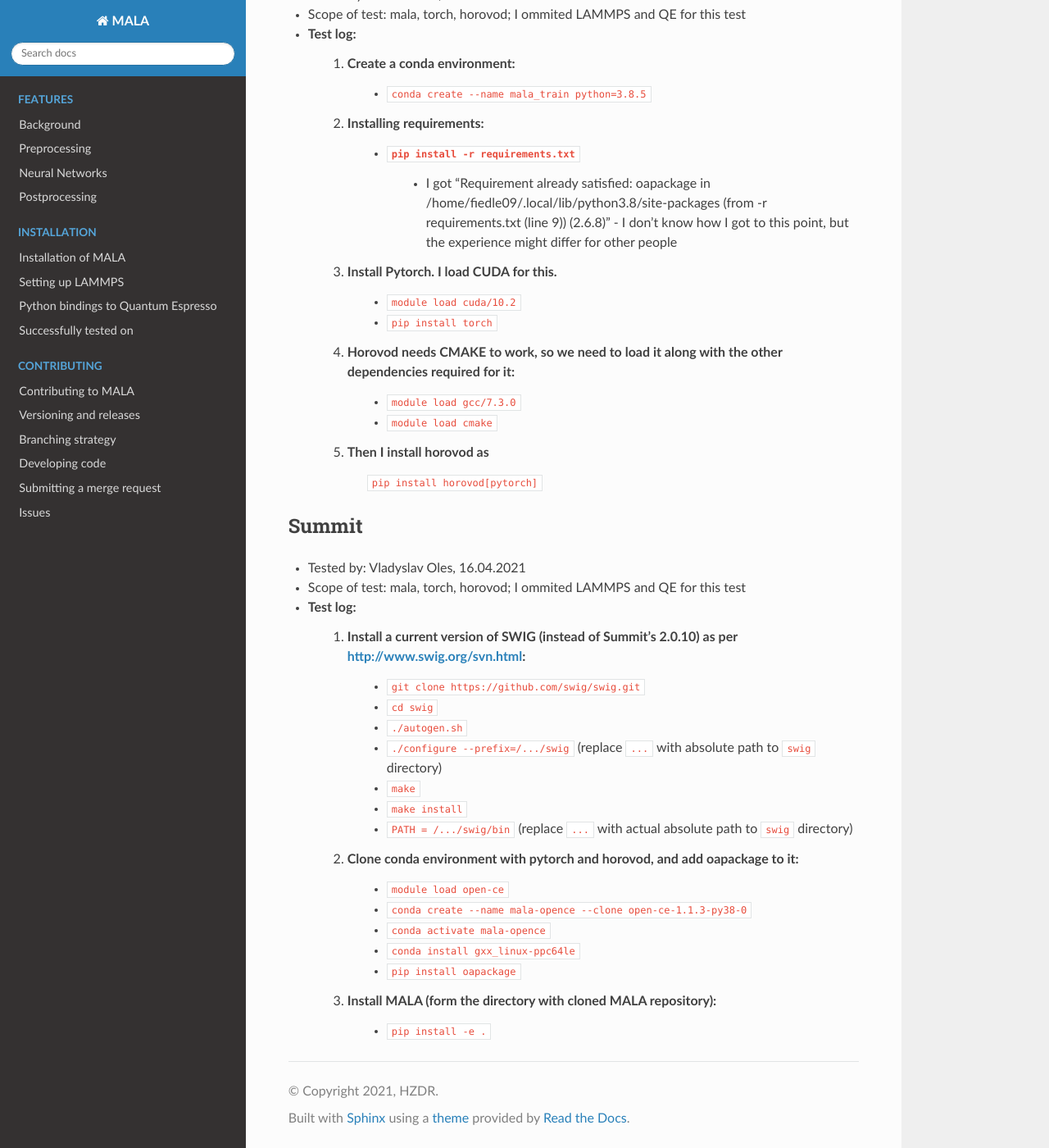
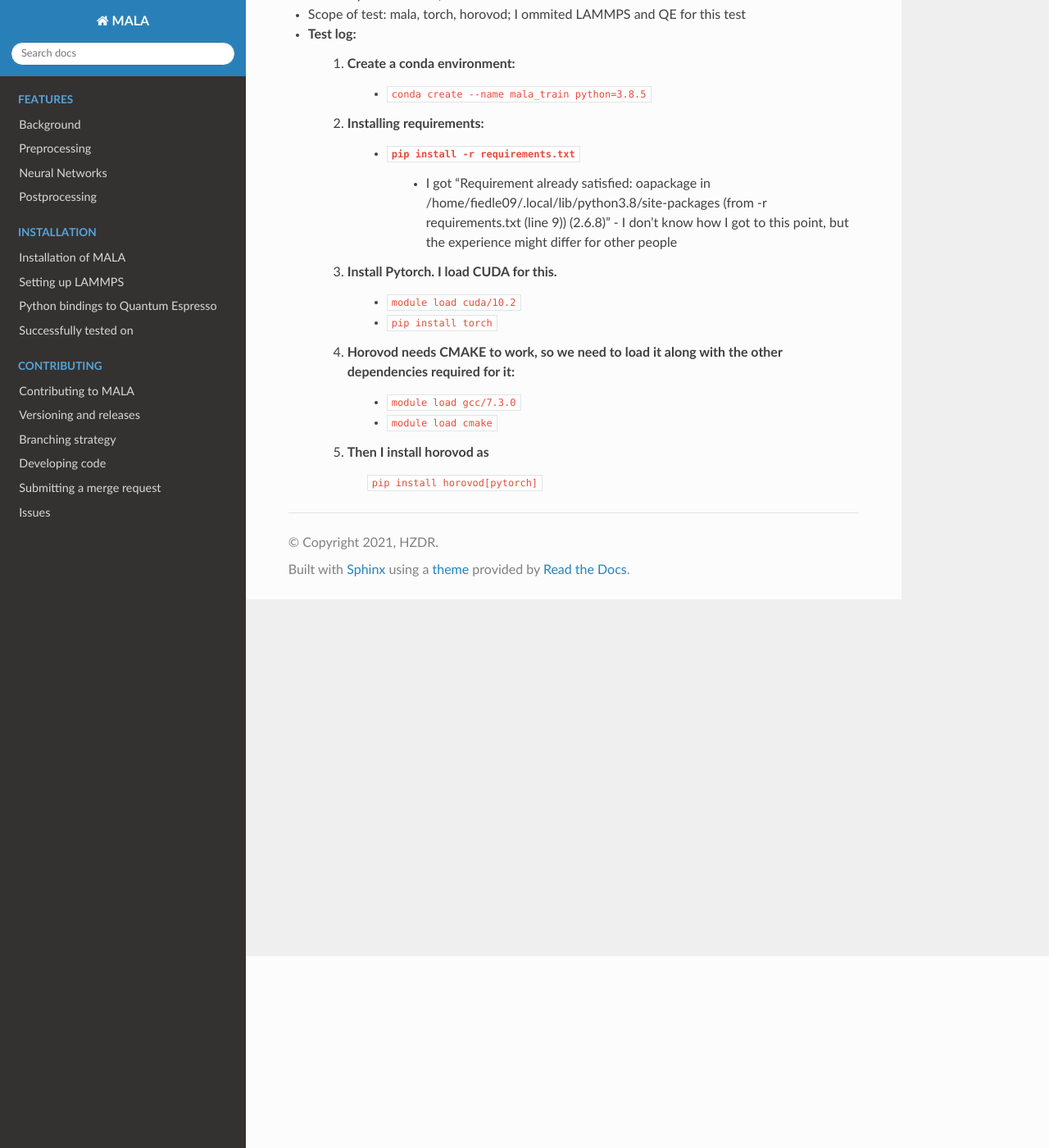
Before and after one commit to mala-project/mala, a Sphinx documentation site: the page built from docs/source/install/install_on_cluster.rst, in a window 1280 px wide and 1400 px high, scrolled down 234 px. Shown: the whole window at 82% size. Built offline with Sphinx 7.4.7 and the Read the Docs theme 2.0.0, drawn with Linux system fonts in a browser that asks for light colours; pages that are not in the unit, such as notebooks, are missing from menus.

Commit message:
Revert "added Summit installation instructions"

```diff
--- a/docs/source/install/install_on_cluster.rst
+++ b/docs/source/install/install_on_cluster.rst
@@ -23,28 +23,3 @@ hemera5
 
     5. Then I install horovod as
         ``pip install horovod[pytorch]``
-
-Summit
-*******************
-
-- Tested by: Vladyslav Oles, 16.04.2021
-- Scope of test: mala, torch, horovod; I ommited LAMMPS and QE for this test
-- Test log:
-    1. Install a current version of SWIG (instead of Summit's 2.0.10) as per http://www.swig.org/svn.html:
-        - ``git clone https://github.com/swig/swig.git``
-        - ``cd swig``
-        - ``./autogen.sh``
-        - ``./configure --prefix=/.../swig`` (replace ``...`` with absolute path to ``swig`` directory)
-        - ``make``
-        - ``make install``
-        - ``PATH = /.../swig/bin`` (replace ``...`` with actual absolute path to ``swig`` directory)
-
-    2. Clone conda environment with pytorch and horovod, and add oapackage to it:
-        - ``module load open-ce``
-        - ``conda create --name mala-opence --clone open-ce-1.1.3-py38-0``
-        - ``conda activate mala-opence``
-        - ``conda install gxx_linux-ppc64le``
-        - ``pip install oapackage``
-
-    3. Install MALA (form the directory with cloned MALA repository):
-        - ``pip install -e .``
```
